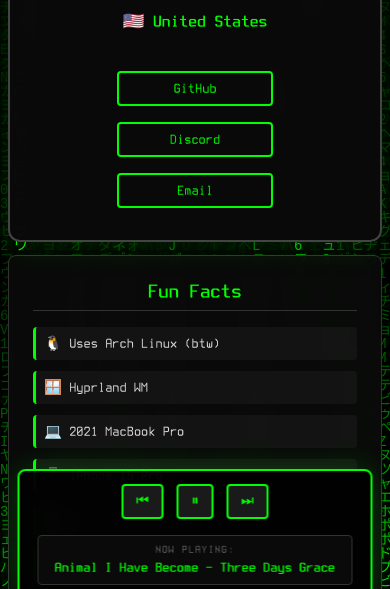
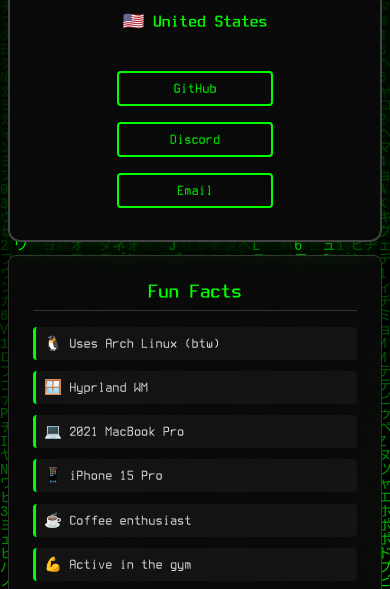
Before and after one commit to Cub0rd/Cub0rd.github.io, a plain HTML site: page index.html in a window 390 px wide. Both pictures are taken after a click on the button "▶ PLAY". Shown: the part 240-829 px from the top of the page. Drawn offline with Linux system fonts and the light colour scheme.

Commit message:
mobile fix

```diff
--- a/styles.css
+++ b/styles.css
@@ -406,11 +406,20 @@
 
 @media (max-width: 768px) {
   body {
-    overflow: hidden;
+    overflow-y: auto;
+    height: auto;
+    min-height: 100vh;
+  }
+
+  .main-content {
+    height: auto;
+    min-height: 100vh;
+    overflow: visible;
   }
 
   .layout-container {
-    height: calc(100vh - 160px);
+    height: auto;
+    min-height: calc(100vh - 160px);
     padding: 0.5rem;
     gap: 0.8rem;
   }
@@ -436,7 +445,11 @@
 
   .terminal {
     max-width: 98%;
-    bottom: 0.25rem;
+    position: relative;
+    bottom: auto;
+    left: auto;
+    transform: none;
+    margin: 1rem auto 2rem auto;
   }
 
   .terminal-content {
```
